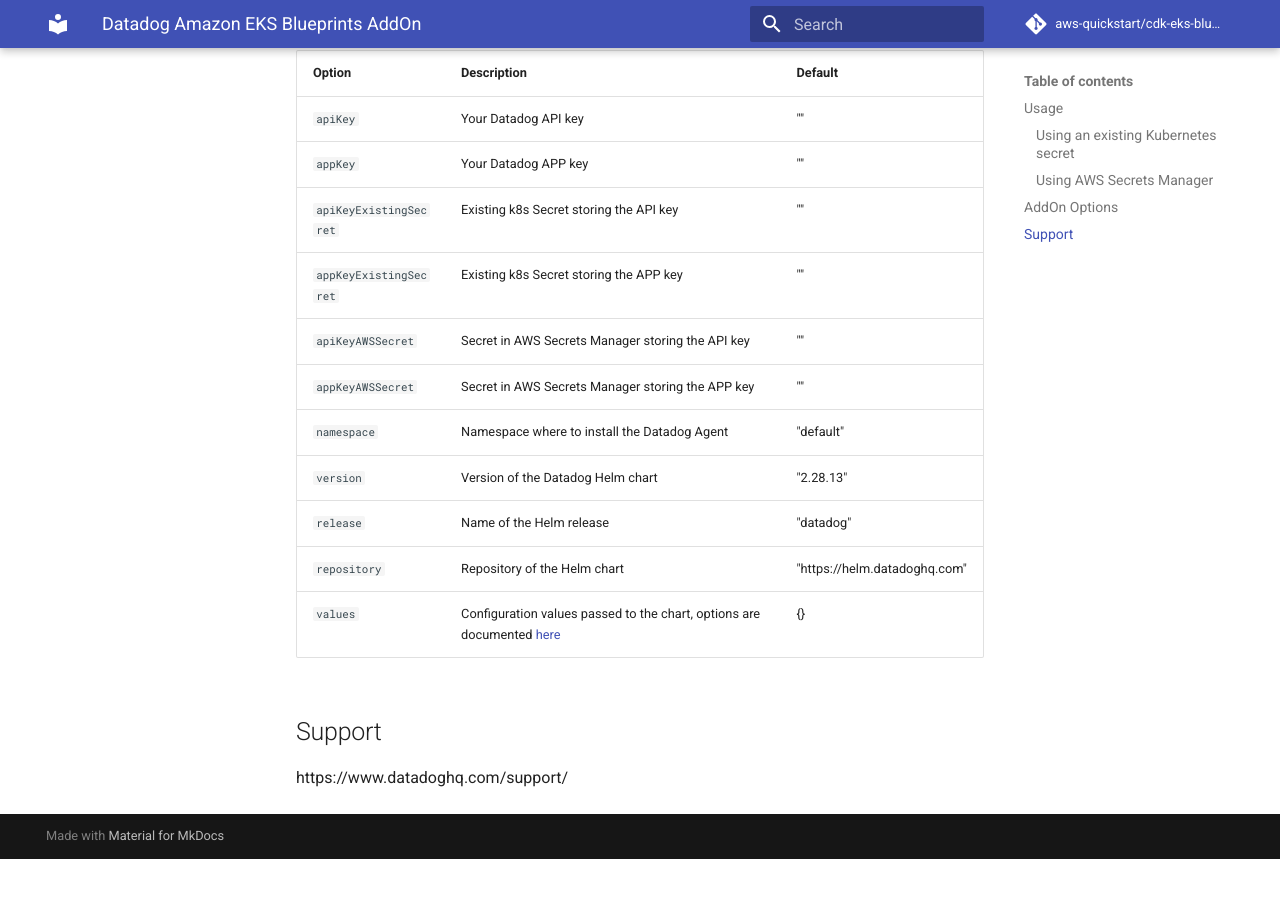
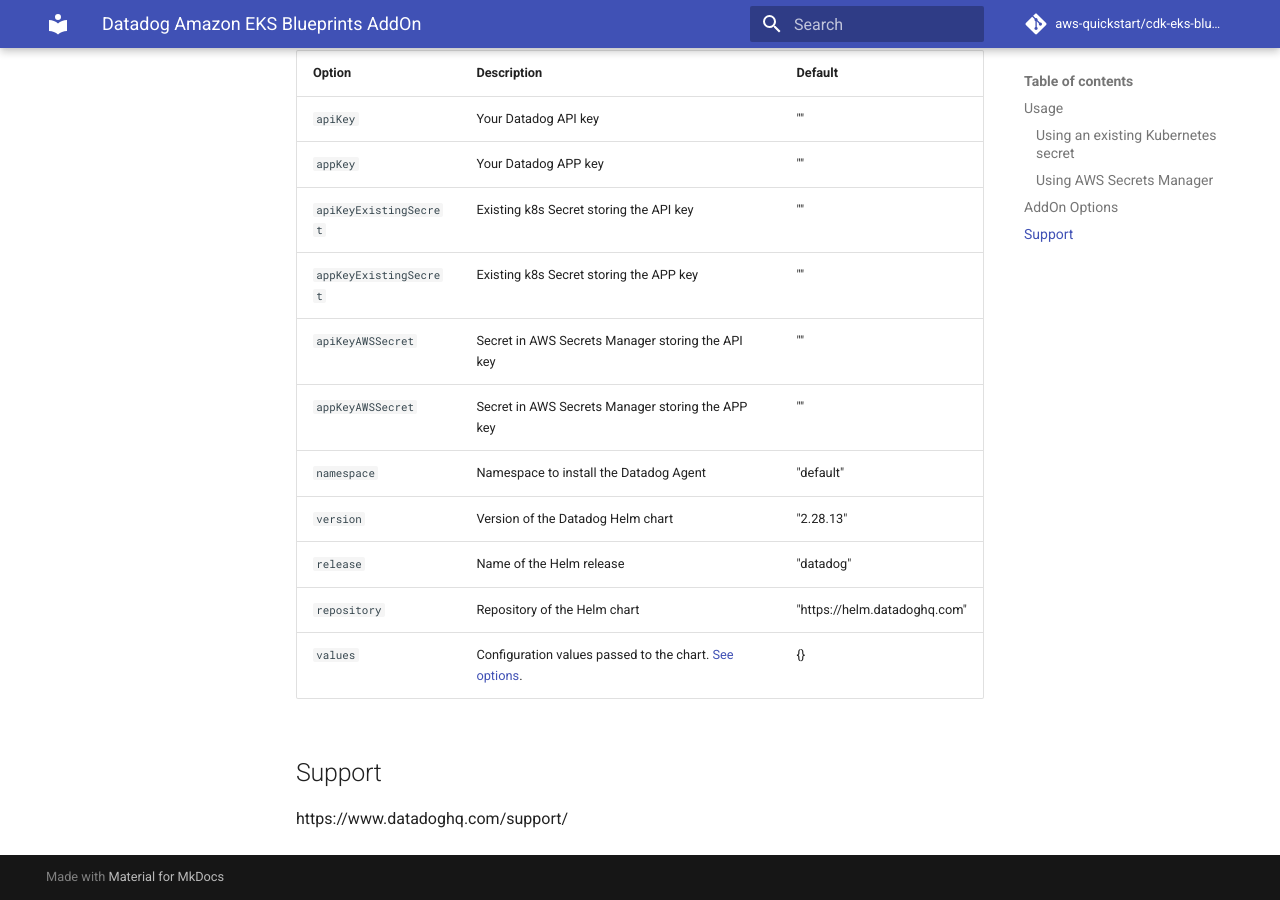
Before and after one commit to aws-quickstart/cdk-eks-blueprints, an MkDocs documentation site: the page built from docs/addons/datadog.md, in a window 1280 px wide and 900 px high, scrolled down 1401 px. Built offline with MkDocs 1.6.1 and Material for MkDocs 9.7.7, drawn with Linux system fonts in a browser that asks for light colours; comment, search, counter and statistics services are not loaded; before the commit the page ends 2260 px from its top, so only the background shows below that.

Commit message:
Docs update

```diff
--- a/docs/addons/datadog.md
+++ b/docs/addons/datadog.md
@@ -68,11 +68,11 @@
 | `appKeyExistingSecret`  | Existing k8s Secret storing the APP key             | ""                            |
 | `apiKeyAWSSecret`       | Secret in AWS Secrets Manager storing the API key    | ""                            |
 | `appKeyAWSSecret`       | Secret in AWS Secrets Manager storing the APP key    | ""                            |
-| `namespace`             | Namespace where to install the Datadog Agent    | "default"                     |
+| `namespace`             | Namespace to install the Datadog Agent    | "default"                     |
 | `version`               | Version of the Datadog Helm chart               | "2.28.13"                     |
 | `release`               | Name of the Helm release                        | "datadog"                     |
 | `repository`            | Repository of the Helm chart                    | "https://helm.datadoghq.com"  |
-| `values`                | Configuration values passed to the chart, options are documented [here](https://github.com/DataDog/helm-charts/tree/main/charts/datadog#all-configuration-options) | {}                            |
+| `values`                | Configuration values passed to the chart. [See options](https://github.com/DataDog/helm-charts/tree/main/charts/datadog#all-configuration-options). | {}                            |
 
 ## Support
 
```
